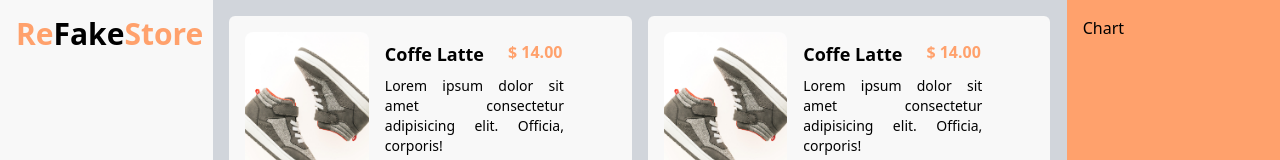
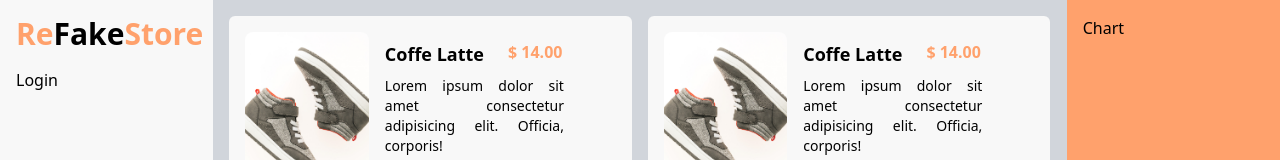
Before and after one commit to foolais/react-fakestore, a React (Vite) app: page / in a window 1280 px wide. Shown: the top 160 px of the page. Built offline with nearby package versions, Linux system fonts and the light colour scheme.

Commit message:
fix mismatch autlayout link

```diff
--- a/src/components/Layout/AuthLayouts.jsx
+++ b/src/components/Layout/AuthLayouts.jsx
@@ -34,7 +34,7 @@ const Navigation = ({ type }) => {
         : "Already have an account? "}
       <Link to={type === "login" ? "/register" : "/login"}>
         <span className="text-primary cursor-pointer">
-          {type === "login" ? "Login" : "Register"}
+          {type === "login" ? "Register" : "Login"}
         </span>
       </Link>
     </p>
--- a/src/pages/HomePage.jsx
+++ b/src/pages/HomePage.jsx
@@ -1,3 +1,4 @@
+import { Link } from "react-router-dom";
 import Title from "../components/Elements/Title";
 import ProductLayout from "../components/Layout/ProductLayout";
 
@@ -5,7 +6,10 @@ const HomePage = () => {
   return (
     <div className="w-full min-h-screen flex bg-primary">
       <div className="w-1/6 min-h-screen bg-ternary p-4">
-        <Title classname="text-3xl" />
+        <Title classname="text-3xl mb-4" />
+        <Link to={"/login"}>
+          <span>Login</span>
+        </Link>
       </div>
       <div className="w-2/3 bg-gray-300 p-4">
         <ProductLayout />
```
